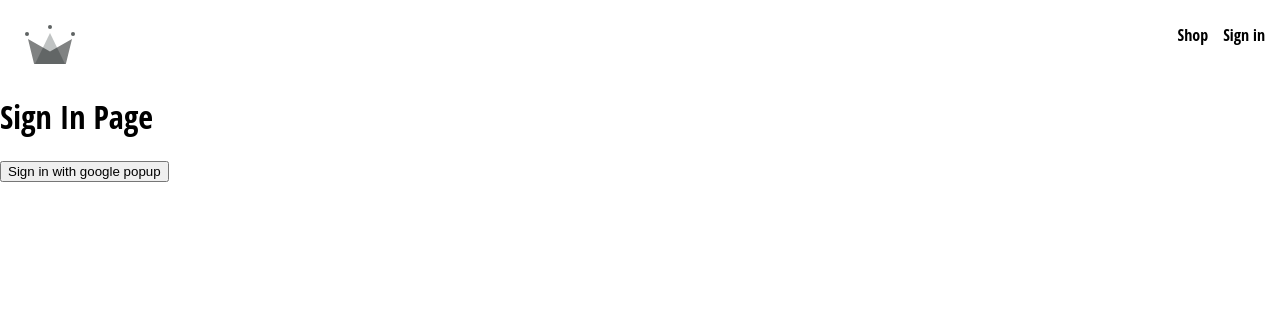
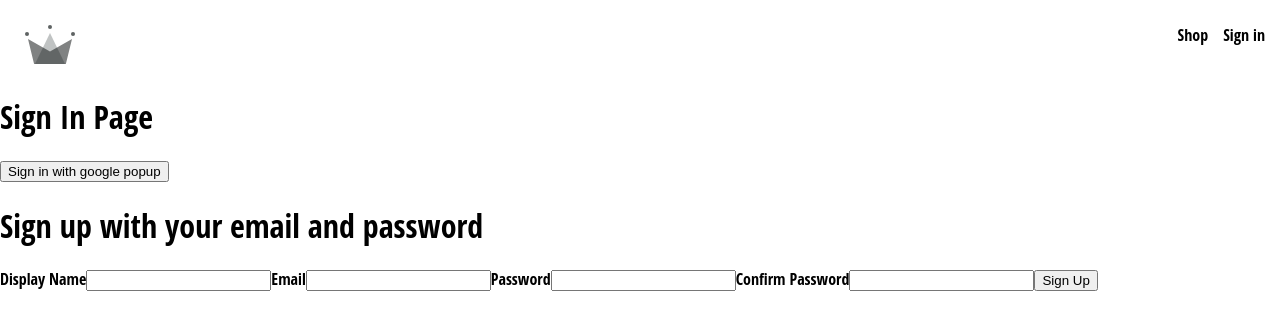
Before and after one commit to reza1992asadi/OnlineShop, a React (Create React App) app in the folder crwn-clothing/: page /signin in a window 1280 px wide. Shown: the top 330 px of the page. Built offline with nearby package versions, Linux system fonts and the light colour scheme.

Commit message:
halfway through signup form

```diff
--- /dev/null
+++ b/crwn-clothing/src/components/sign-up-form/sign-up-form.component.jsx
@@ -0,0 +1,40 @@
+import {useState} from 'react';
+
+const defaultFormFields = {
+    displayname: '',
+    email:'',
+    password:'',
+    confirmPassword:''
+}
+
+const SignUpForm = () => {
+    const [formFields, setFormFields] = useState(defaultFormFields);
+    const {displayName, email, password, confirmPassword} = formFields;
+
+    console.log(formFields);
+
+    const handleChange = (event) => {
+        const {name, value} = event.target;
+        setFormFields({...formFields, [name]: value});
+    };
+
+    return (
+        <div>
+            <h1>Sign up with your email and password</h1>
+            <form onSubmit={() => {}}>
+                <label>Display Name</label>
+                <input type="text" required onChange={handleChange} name="displayName" value={displayName}/>
+                <label>Email</label>
+                <input type="email" required onChange={handleChange} name="email" value={email} />
+                <label>Password</label>
+                <input type="password" required onChange={handleChange} name="password" value={password}/>
+                <label>Confirm Password</label>
+                <input type="password" required onChange={handleChange} name="confitmPassword" value={confirmPassword}/>
+
+                <button type="submit">Sign Up</button>
+            </form>
+        </div>
+    )
+}
+
+export default SignUpForm;
--- a/crwn-clothing/src/routes/signin/signin.component.jsx
+++ b/crwn-clothing/src/routes/signin/signin.component.jsx
@@ -1,4 +1,5 @@
 import {signInWithGooglePopup, createUserDocumentFromAuth} from '../../utils/firebase/firebase.utils'
+import SignUpForm from '../../components/sign-up-form/sign-up-form.component';
 
 const SignIn = () => {
     const logGoogleUser = async () => {
@@ -9,9 +10,8 @@
     return (
         <div>
             <h1>Sign In Page</h1>
-            <button onClick={logGoogleUser}>
-                Sign in with google popup
-            </button>
+            <button onClick={logGoogleUser}> Sign in with google popup</button>
+            <SignUpForm />
         </div>
     );
 };
--- a/crwn-clothing/src/utils/firebase/firebase.utils.js
+++ b/crwn-clothing/src/utils/firebase/firebase.utils.js
@@ -1,5 +1,5 @@
 import { initializeApp } from 'firebase/app' ;
-import {getAuth, signInWithRedirect, signInWithPopup , GoogleAuthProvider} from 'firebase/auth' ;
+import {getAuth, signInWithPopup , GoogleAuthProvider} from 'firebase/auth' ;
 import {getFirestore,doc,getDoc,setDoc} from 'firebase/firestore';
 
 const firebaseConfig = {
@@ -14,14 +14,13 @@
   // Initialize Firebase
   const app = initializeApp(firebaseConfig);
 
-  const provider = new GoogleAuthProvider() ;
-  provider.setCustomParameters({
+  const googleprovider = new GoogleAuthProvider() ;
+  googleprovider.setCustomParameters({
      prompt: "select_account"
   });
 
   export const auth = getAuth() ;
-  export const signInWithGooglePopup = () => signInWithPopup(auth, provider);
-
+  export const signInWithGooglePopup = () => signInWithPopup(auth, googleprovider);
   export const db = getFirestore() ;  //this is going to directly point to our database.
 
   // this method aims to get the data that user uses while authenticating and store it in firestore.
```
